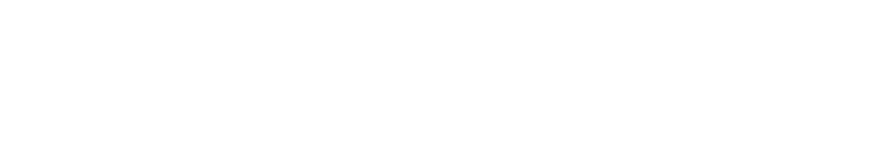
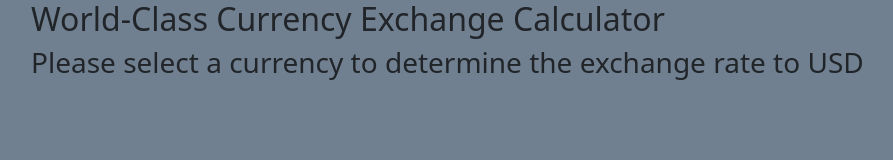
Before and after one commit to SierraProgramPioneer/currency-exchanger, a website built with webpack: page src/index.html in a window 1280 px wide. Shown: the whole page, without its empty margins (51-944 px from the left). Built offline with nearby package versions, Linux system fonts and the light colour scheme.

```diff
--- a/package.json
+++ b/package.json
@@ -19,6 +19,7 @@
         "@babel/plugin-transform-modules-commonjs": "^7.22.5",
         "clean-webpack-plugin": "^4.0.0",
         "css-loader": "^6.8.1",
+        "dotenv-webpack": "^8.0.1",
         "eslint": "^8.42.0",
         "eslint-webpack-plugin": "^4.0.1",
         "file-loader": "^6.2.0",
--- a/src/css/styles.css
+++ b/src/css/styles.css
@@ -0,0 +1,3 @@
+body {
+    background-color: slategray;
+}
--- a/src/index.html
+++ b/src/index.html
@@ -2,14 +2,25 @@
 <html lang="en">
 
 <head>
-  <meta charset="UTF-8" />
-  <meta http-equiv="X-UA-Compatible" content="IE=edge" />
-  <meta name="viewport" content="width=device-width, initial-scale=1.0" />
-  <title>Document</title>
+    <meta charset="UTF-8" />
+    <meta http-equiv="X-UA-Compatible" content="IE=edge" />
+    <meta name="viewport" content="width=device-width, initial-scale=1.0" />
+    <title>Document</title>
 </head>
 
 <body>
 
+    <div class="container">
+        <div class="row">
+            <h2>World-Class Currency Exchange Calculator</h2>
+        </div>
+        <div class="row">
+            <h3>Please select a currency to determine the exchange rate to USD</h3>
+        </div>
+    </div>
+
+
+
 </body>
 
 </html>
--- a/src/index.js
+++ b/src/index.js
@@ -1,3 +1,7 @@
 import 'bootstrap';
 import 'bootstrap/dist/css/bootstrap.min.css';
 import "./css/styles.css";
+
+
+
+// https://v6.exchangerate-api.com/${process.env.API_KEY}/latest/USD;
--- a/webpack.config.js
+++ b/webpack.config.js
@@ -2,6 +2,7 @@
 const HtmlWebpackPlugin = require("html-webpack-plugin");
 const { CleanWebpackPlugin } = require("clean-webpack-plugin");
 const ESLintPlugin = require("eslint-webpack-plugin");
+const Dotenv = require('dotenv-webpack');
 module.exports = {
     entry: "./src/index.js",
     output: {
@@ -22,6 +23,7 @@
             template: "./src/index.html",
             inject: "body",
         }),
+        new Dotenv()
     ],
     module: {
         rules: [
```
Also changed, not shown: 1 other file. Lines whose indentation alone changed are shown as unchanged.
